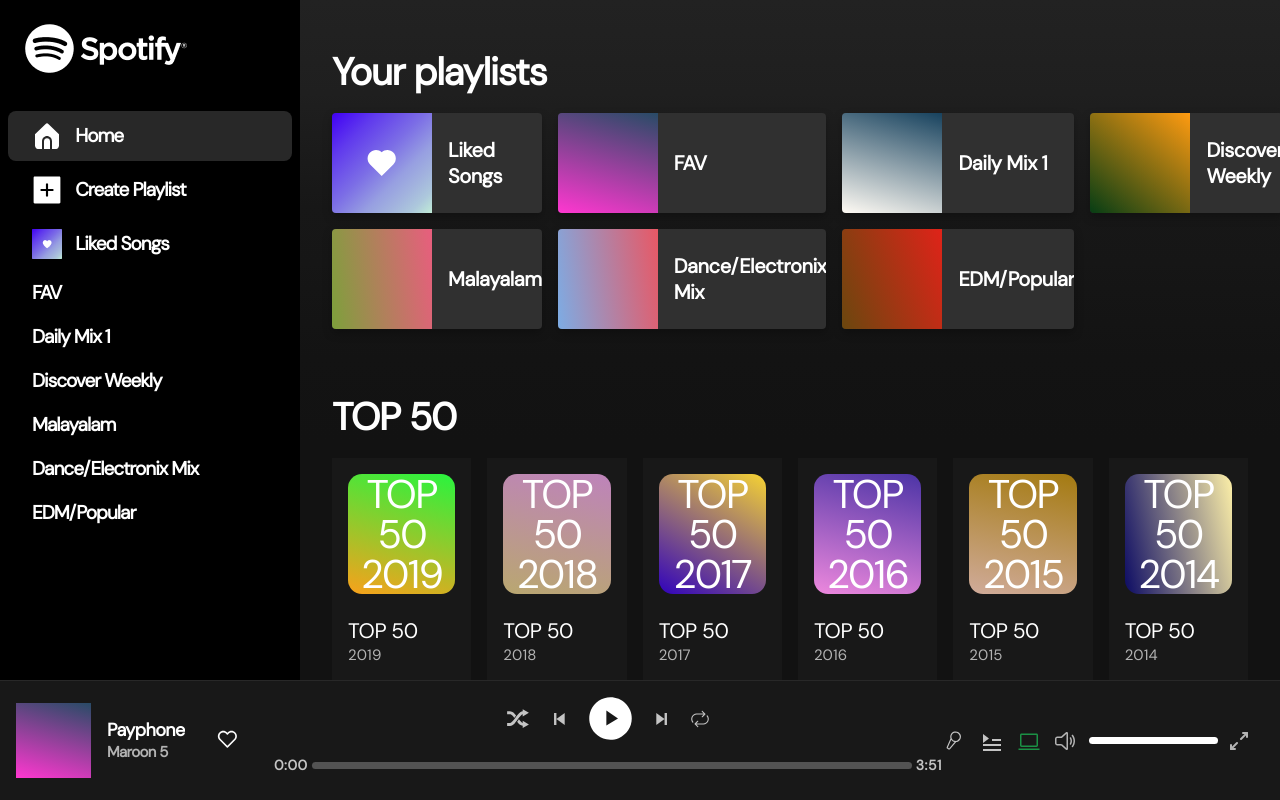
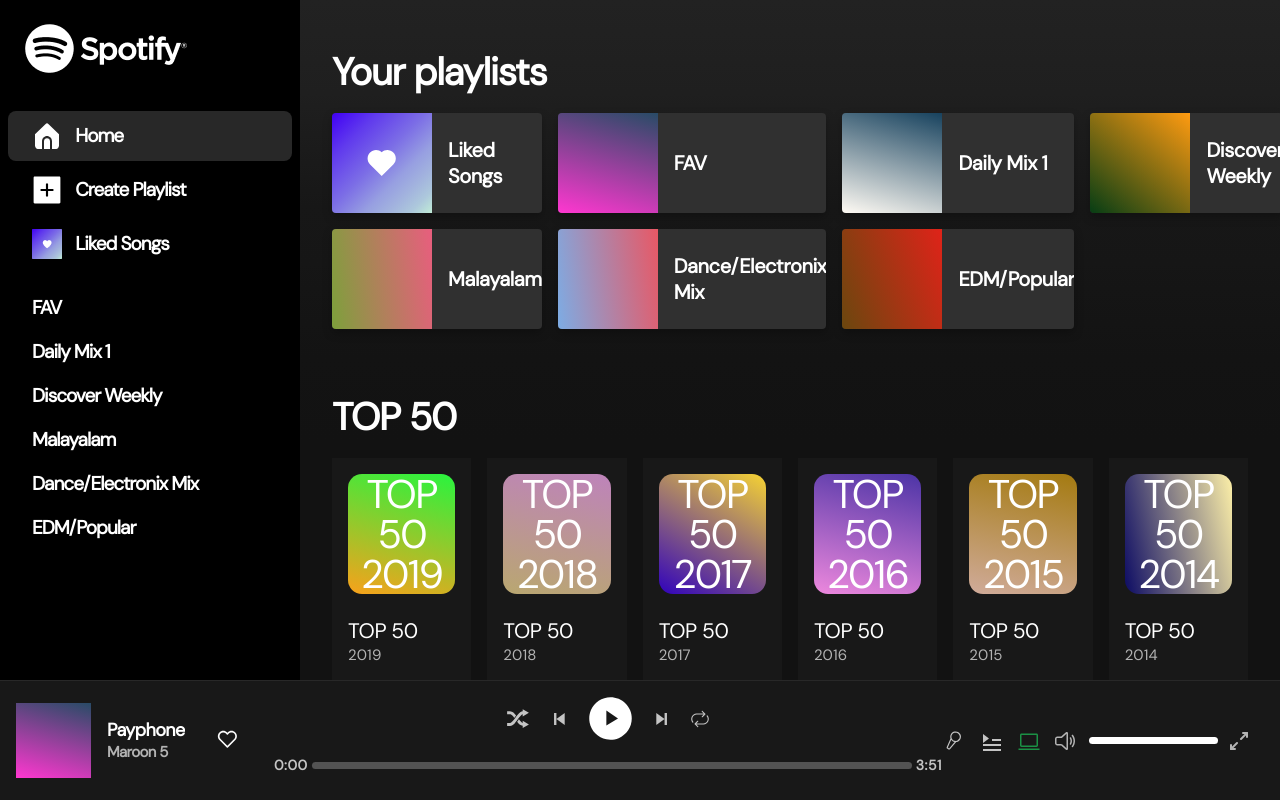
Before and after one commit to yannHippert/LP-React-Spotify, a React (Create React App) app: page / in a window 1280 px wide. Built offline with nearby package versions, Linux system fonts and the light colour scheme.

Commit message:
Nav scroll

```diff
--- a/src/components/SidebarNavigation/SidebarNavigation.scss
+++ b/src/components/SidebarNavigation/SidebarNavigation.scss
@@ -1,5 +1,6 @@
 @import '/src/styles/variables.scss';
 @import '/src/styles/input.scss';
+@import '/src/styles/scrollbar.scss';
 
 .sidenav {
     background-color: #000000;
@@ -10,13 +11,17 @@
     font-style: $font-style;
     font-weight: $font-weight;
     color: $text-color;
+    height: calc(100dvh - $media-controller-height);
+    display: grid;
+    grid-template-rows: 280px auto;
+    @extend .scrollbar;
 
     .nav-logo {
         width: 164px;
         margin: 1.5rem;
     }
 
-    .menu {
+    .base-menu {
         background-color: #000000;
         font-size: 19px;
         line-height: 25px;
@@ -26,8 +31,10 @@
         .ant-menu-item-selected {
             background-color: #282828 !important;
         }
+    }
 
-        .ant-menu-item:nth-child(-n + 3) {
+    .static-menu {
+        .ant-menu-item {
             height: 50px;
         }
 
@@ -39,6 +46,13 @@
             align-items: center;
             margin-right: 0.2rem;
         }
+
+        @extend .base-menu;
+    }
+
+    .personal-menu {
+        @extend .base-menu;
+        @extend .scrollbar;
     }
 }
 
--- a/src/components/SidebarNavigation/SidebarNavigation.tsx
+++ b/src/components/SidebarNavigation/SidebarNavigation.tsx
@@ -44,6 +44,7 @@ const getItems = (playlists: Array<Playlist>): MenuItem[] => {
             </div>
         )
     ];
+    return iconItems;
     return [...iconItems, ...playlists.map((playlist) => getItem(<Link to={`/playlist/${playlist.slug}`}>{playlist.name}</Link>, `/playlist/${playlist.slug}`))];
 };
 
@@ -70,13 +71,20 @@ const SidebarNavigation = () => {
         }
     };
 
+    const getPersnoalPlaylistItems = () => {
+        return personalPlaylists.map((playlist) => getItem(<Link to={`/playlist/${playlist.slug}`}>{playlist.name}</Link>, `/playlist/${playlist.slug}`));
+    };
+
     return (
         <>
             <nav className="sidenav">
-                <Link to="/">
-                    <img src="/img/logo.png" className="nav-logo" alt="Spotify-logo" />
-                </Link>
-                <Menu mode="inline" style={{ height: '100%', borderRight: 0 }} items={getItems(personalPlaylists)} className="menu" selectedKeys={[location.pathname]} onClick={handleMenuClick} />
+                <div>
+                    <Link to="/">
+                        <img src="/img/logo.png" className="nav-logo" alt="Spotify-logo" />
+                    </Link>
+                    <Menu mode="inline" style={{ borderRight: 0 }} items={getItems(personalPlaylists)} className="static-menu" selectedKeys={[location.pathname]} onClick={handleMenuClick} />
+                </div>
+                <Menu mode="inline" style={{ borderRight: 0 }} items={getPersnoalPlaylistItems()} className="personal-menu" selectedKeys={[location.pathname]} onClick={handleMenuClick} />
             </nav>
 
             <Modal
--- a/src/styles/scrollbar.scss
+++ b/src/styles/scrollbar.scss
@@ -1,10 +1,14 @@
 $scrollbar-border-radius: 10px;
 
-.scrollbar::-webkit-scrollbar {
-    width: 10px;
+.scrollbar {
+    overflow: auto;
+
+    &::-webkit-scrollbar {
+        width: 10px;
+    }
+
+    &::-webkit-scrollbar-thumb {
+        background: #535353;
+        border-radius: $scrollbar-border-radius;
+    }
 }
-
-.scrollbar::-webkit-scrollbar-thumb {
-    background: #535353;
-    border-radius: $scrollbar-border-radius;
-}
```
